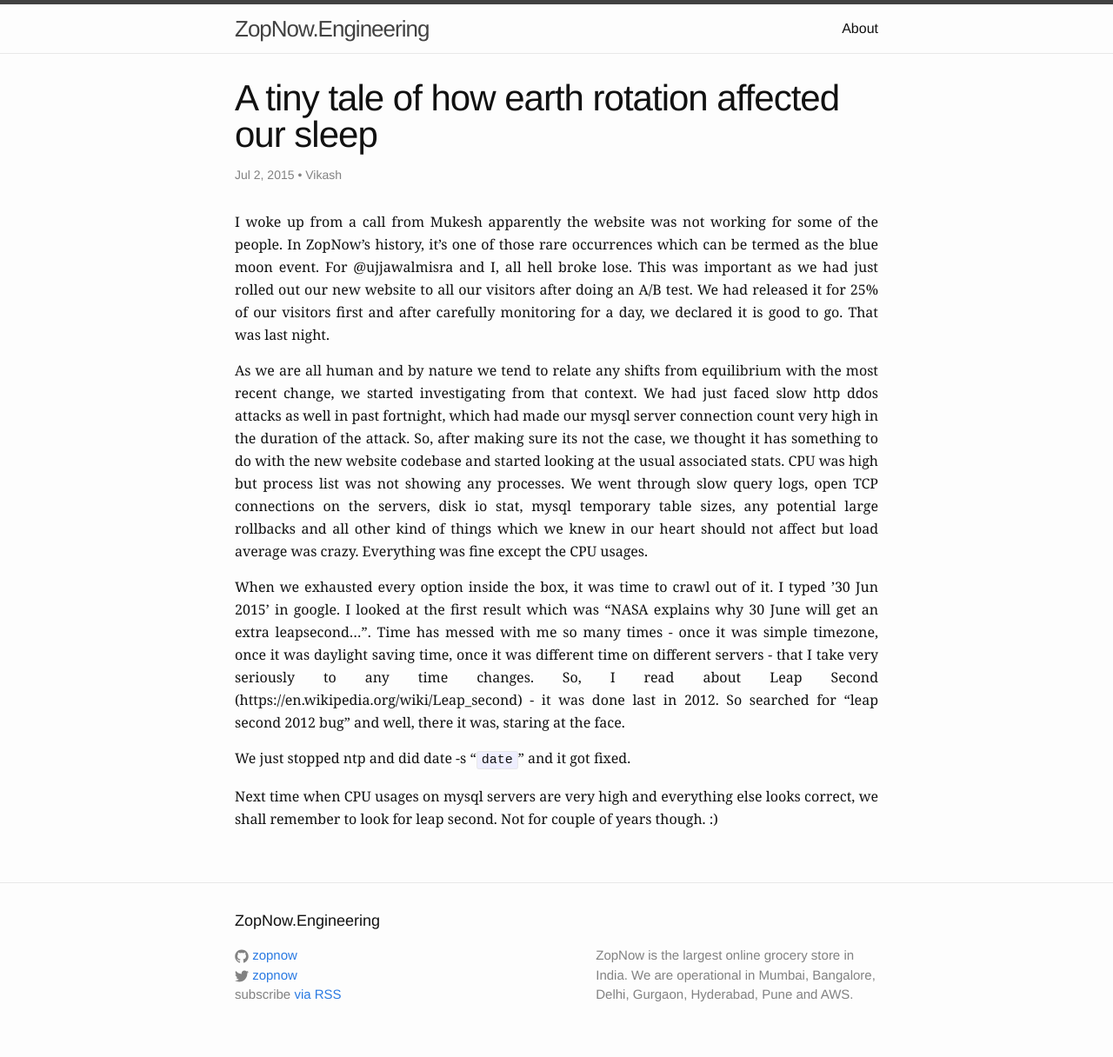
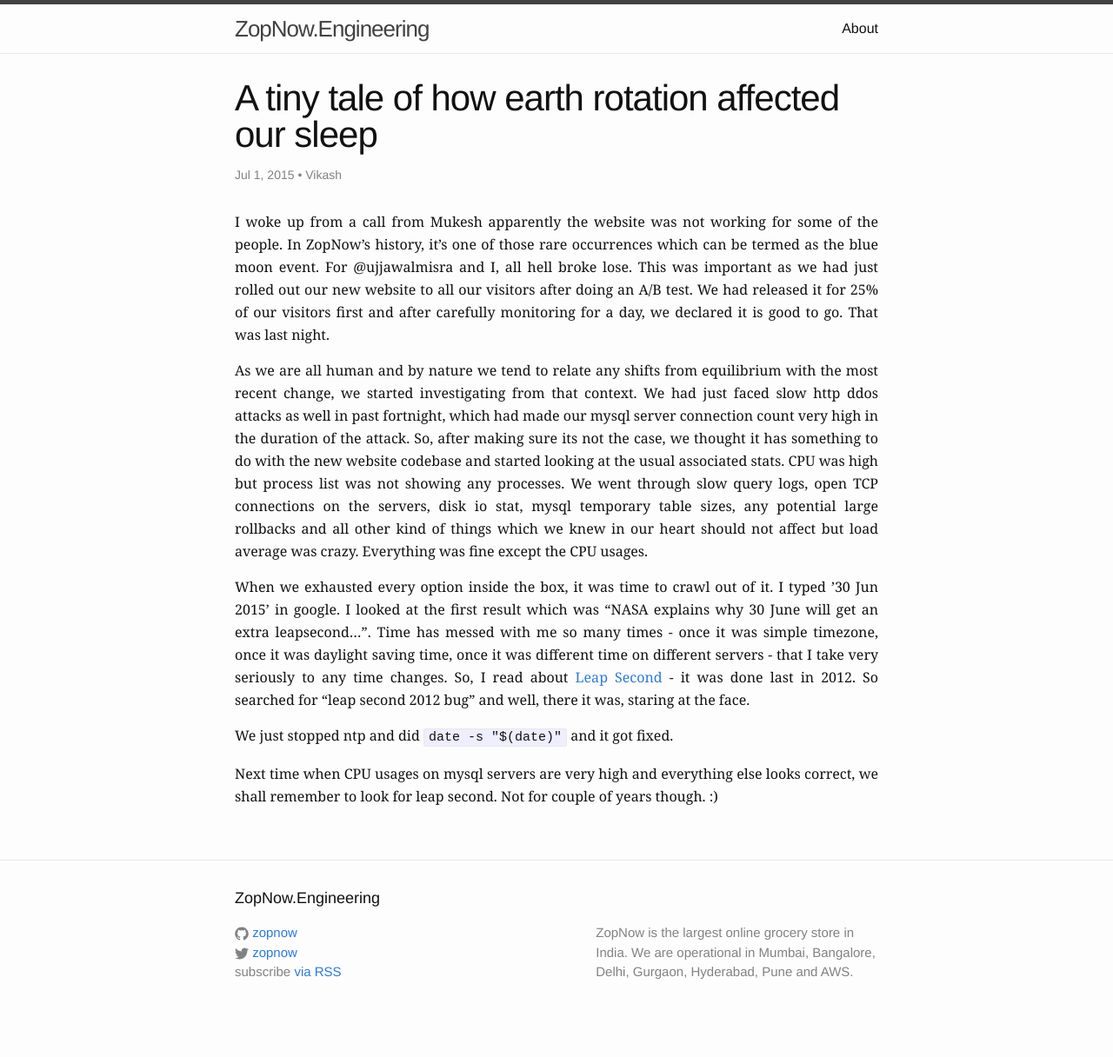
Before and after one commit to apnerve/ZopNow.github.io, a Jekyll site: the page built from _posts/2015-07-01-a-tiny-tale-of-how-earth-rotation-affected-our-sleep.markdown, in a window 1280 px wide. Shown: the whole page at 87% size. Built offline with Jekyll 4.4.1, drawn with Linux system fonts in a browser that asks for light colours; after the commit the page ends 1190 px from its top, so only the background shows below that.

```diff
--- a/_posts/2015-06-02-a-tiny-tale-of-how-earth-rotation-affected-our-sleep.markdown
+++ b/_posts/2015-07-01-a-tiny-tale-of-how-earth-rotation-affected-our-sleep.markdown
@@ -9,8 +8,8 @@ I woke up from a call from Mukesh apparently the website was not working for som
 
 As we are all human and by nature we tend to relate any shifts from equilibrium with the most recent change, we started investigating from that context. We had just faced slow http ddos attacks as well in past fortnight, which had made our mysql server connection count very high in the duration of the attack. So, after making sure its not the case, we thought it has something to do with the new website codebase and started looking at the usual associated stats. CPU was high but process list was not showing any processes. We went through slow query logs, open TCP connections on the servers, disk io stat, mysql temporary table sizes, any potential large rollbacks and all other kind of things which we knew in our heart should not affect but load average was crazy. Everything was fine except the CPU usages.
 
-When we exhausted every option inside the box, it was time to crawl out of it. I typed ’30 Jun 2015’ in google. I looked at the first result which was “NASA explains why 30 June will get an extra leapsecond…”. Time has messed with me so many times - once it was simple timezone, once it was daylight saving time, once it was different time on different servers - that I take very seriously to any time changes. So, I read about Leap Second (https://en.wikipedia.org/wiki/Leap_second)  - it was done last in 2012. So searched for "leap second 2012 bug” and well, there it was, staring at the face.
+When we exhausted every option inside the box, it was time to crawl out of it. I typed ’30 Jun 2015’ in google. I looked at the first result which was “NASA explains why 30 June will get an extra leapsecond…”. Time has messed with me so many times - once it was simple timezone, once it was daylight saving time, once it was different time on different servers - that I take very seriously to any time changes. So, I read about [Leap Second](https://en.wikipedia.org/wiki/Leap_second)  - it was done last in 2012. So searched for "leap second 2012 bug” and well, there it was, staring at the face.
 
-We just stopped ntp and did date -s "`date`” and it got fixed.
+We just stopped ntp and did `date -s "$(date)"` and it got fixed.
 
 Next time when CPU usages on mysql servers are very high and everything else looks correct, we shall remember to look for leap second. Not for couple of years though. :)
```
Also changed, not shown: other parts of _posts/2015-07-01-a-tiny-tale-of-how-earth-rotation-affected-our-sleep.markdown (+0 -1 lines).
